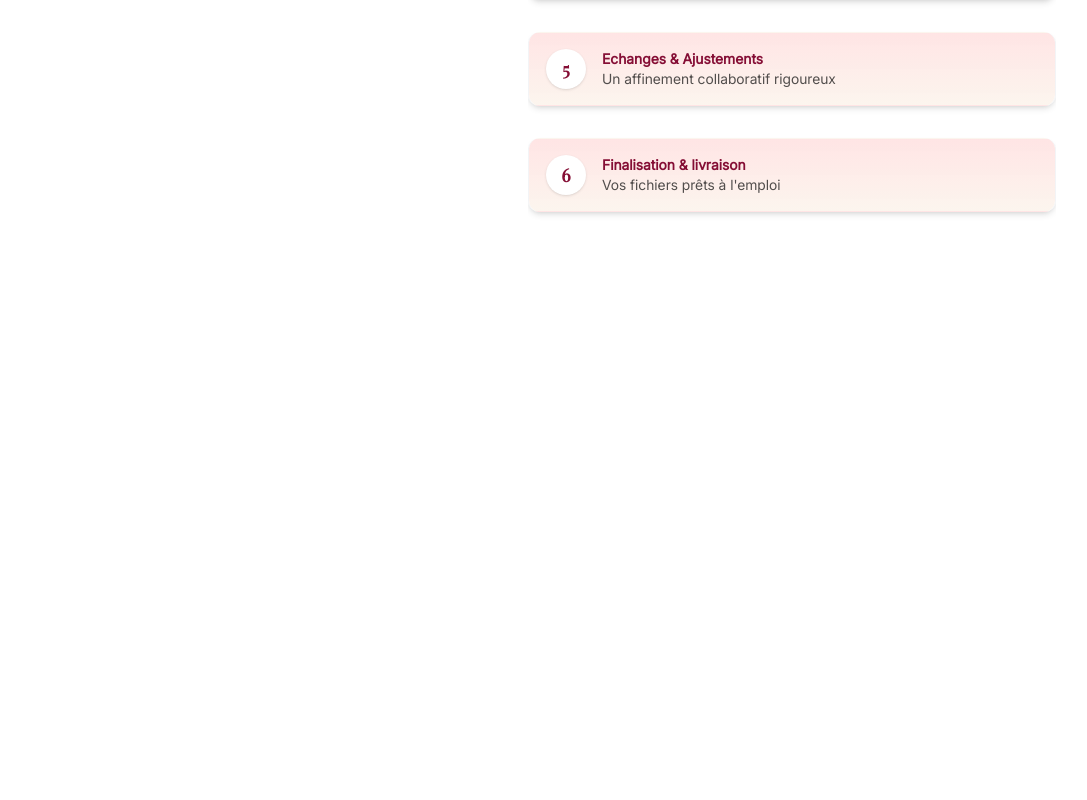
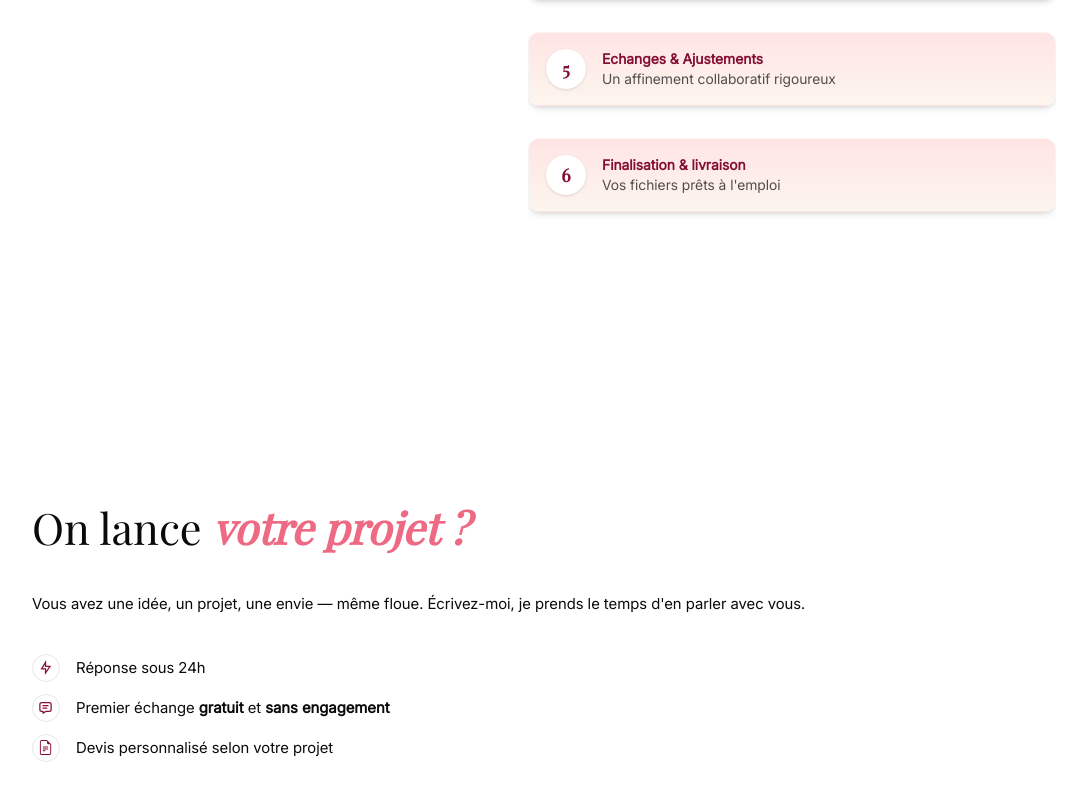
Before and after one commit to synowski-jessica/Jemly, a Next.js app: page / in a window 1280 px wide. Shown: the part 5536-6336 px from the top of the page, without its empty margins (96-1183 px from the left). Before the commit the page ends 5900 px from the top, so only its background shows below. Built offline with nearby package versions, Linux system fonts and the light colour scheme; some icons are missing.

Commit message:
feat(contact): add section contact

```diff
--- a/app/(public)/_components/about.tsx
+++ b/app/(public)/_components/about.tsx
@@ -5,7 +5,7 @@ import Image from 'next/image'
 export default function About () {
     return (
         <>
-            <section id="apropos"className="pb-20 lg:py-16 xl:py-34 2xl:py-20 px-5 md:px-14 xl:px-32">
+            <section id="apropos" className="pb-20 lg:py-16 xl:py-34 2xl:py-20 px-5 md:px-14 xl:px-32">
                 <div className='max-w-324.25 mx-auto flex flex-col gap-10 lg:gap-16 lg:flex-row-reverse lg:items-center'>
                     <div className="w-full flex flex-col items-center lg:flex-1">
                         <div className='relative shrink-0 pb-3 pr-5'>
--- /dev/null
+++ b/app/(public)/_components/contact/contact.tsx
@@ -0,0 +1,51 @@
+import { RiFlashlightLine } from "react-icons/ri";
+import { TbMessage } from "react-icons/tb";
+import { BsFileEarmarkText } from "react-icons/bs";
+
+export function Contact () {
+    return (
+        <>
+            <section id="contact" className="pb-20 lg:py-16 xl:py-34 2xl:py-20 px-5 md:px-14 xl:px-32">
+                <div className='max-w-324.25 mx-auto flex flex-col gap-10'>
+                     <h2 className="">{`On lance`} <span className="text-accent font-bold italic">{`votre projet ?`}</span></h2>
+
+                    <div>
+                        {/* part right */}
+                        <div className="flex flex-col gap-10">
+                            <p>{`Vous avez une idée, un projet, une envie — même floue. Écrivez-moi, je prends le temps d'en parler avec vous. `}</p>
+
+                            <div className="flex flex-col gap-3">
+                                <div className="flex gap-4 items-center">
+                                    <div className="border border-gray-200 rounded-full w-7 h-7 flex items-center justify-center">
+                                        <RiFlashlightLine className="text-md text-text-secondary" />
+                                    </div>
+
+                                    <p>{`Réponse sous 24h`}</p>
+                                </div>
+
+                                 <div className="flex gap-4 items-center">
+                                    <div className="border border-gray-200 rounded-full w-7 h-7 flex items-center justify-center">
+                                        <TbMessage className="text-md text-text-secondary" />
+                                    </div>
+
+                                    <p>{`Premier échange `}<span className="font-bold">{`gratuit `}</span>{`et `}<span className="font-bold">{`sans engagement`}</span></p>
+                                </div>
+
+                                 <div className="flex gap-4 items-center">
+                                    <div className="border border-gray-200 rounded-full w-7 h-7 flex items-center justify-center">
+                                        <BsFileEarmarkText  className="text-md text-text-secondary" />
+                                    </div>
+
+                                    <p>{`Devis personnalisé selon votre projet`}</p>
+                                </div>
+                            </div>
+
+                        </div>
+                    </div>
+                </div>
+
+
+            </section>
+        </>
+    )
+}
--- a/app/(public)/_components/creations/creations.tsx
+++ b/app/(public)/_components/creations/creations.tsx
@@ -4,7 +4,7 @@ import SliderCard from './sliderCard'
 export default function Creation () {
     return (
         <>
-            <section id="creations"className="pb-20 lg:py-16 xl:py-34 2xl:py-20 px-5 md:px-14 xl:px-32">
+            <section id="creations" className="pb-20 lg:py-16 xl:py-34 2xl:py-20 px-5 md:px-14 xl:px-32">
                     <div className=' max-w-324.25 mx-auto'>
                         <div className="relative inline-block">
                             <h2 className="">{`Mes créations`}</h2>
--- a/app/(public)/_components/services.tsx
+++ b/app/(public)/_components/services.tsx
@@ -3,7 +3,7 @@ import Image from 'next/image'
 export default function Services () {
     return (
         <>
-            <section id="services"className="py-20 lg:py-16 xl:py-34 2xl:py-20 px-5 md:px-14 xl:px-32">
+            <section id="services" className="py-20 lg:py-16 xl:py-34 2xl:py-20 px-5 md:px-14 xl:px-32">
                 <div className=' max-w-324.25 mx-auto'>
                     <h2>{`Mes services`}</h2>
 
--- a/app/(public)/_components/work/work.tsx
+++ b/app/(public)/_components/work/work.tsx
@@ -4,7 +4,7 @@ import { AccordionBasic } from './accordionBasic'
 export default function Work () {
     return (
         <>
-            <section id="apropos"className="pb-20 lg:py-16 xl:py-34 2xl:py-20 px-5 md:px-14 xl:px-32">
+            <section id="apropos" className="pb-20 lg:py-16 xl:py-34 2xl:py-20 px-5 md:px-14 xl:px-32">
                 <div className='max-w-324.25 mx-auto flex flex-col gap-20'>
                     <h2>{`Mon processus de travail `}</h2>
 
--- a/app/page.tsx
+++ b/app/page.tsx
@@ -4,6 +4,7 @@ import Services from "./(public)/_components/services";
 import Creations from "./(public)/_components/creations/creations";
 import About from "./(public)/_components/about";
 import Work from "./(public)/_components/work/work";
+import { Contact } from "./(public)/_components/contact/contact";
 
 export const metadata: Metadata = {
   title: "Jemly Studio — Création de logo et identité visuelle sur mesure",
@@ -19,6 +20,7 @@ export default function Home() {
         <Creations/>
         <About/>
         <Work/>
+        <Contact/>
       </main>
     </>
   );
--- a/package.json
+++ b/package.json
@@ -16,6 +16,7 @@
     "class-variance-authority": "^0.7.1",
     "clsx": "^2.1.1",
     "next": "16.2.6",
+    "nodemailer": "^8.0.10",
     "react": "19.2.4",
     "react-dom": "19.2.4",
     "react-icons": "^5.6.0",
```
Also changed, not shown: 1 other file (tests, documents, lock files or other folders).
